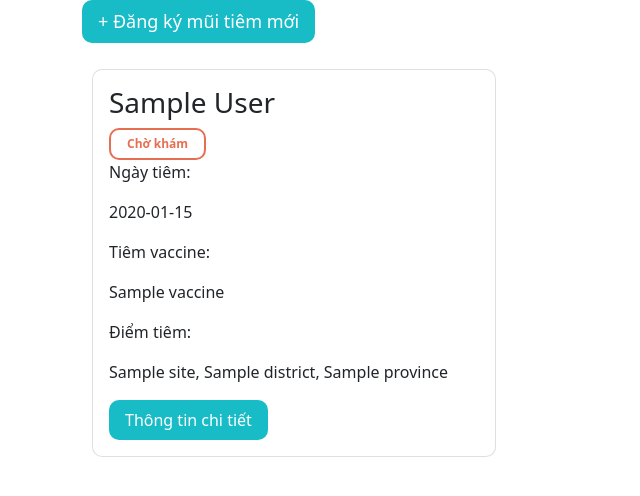
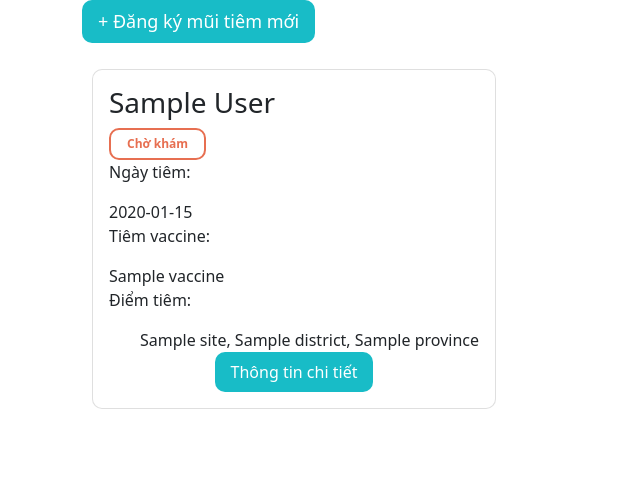
Before and after one commit to censodev/aptech_prj600, a PHP site: page / in a window 1280 px wide. Shown: the part 80-576 px from the top of the page, without its empty margins (0-640 px from the left). Run offline with PHP 8.4, Linux system fonts and the light colour scheme; the visitor is signed in with stand-in values (Sample User, id 1); tables that the repository leaves empty hold one stand-in row (values such as "Sample post").

Commit message:
fix style

```diff
--- a/src/views/home.view.php
+++ b/src/views/home.view.php
@@ -20,9 +20,9 @@
     <div class="container card-layout py-3">
         <?php foreach ($profiles as $u): ?>
             <div class="card" style="width: 404px; border-radius: 10px; margin: 10px">
-                <div class="card-body">
+                <div class="card-body d-flex flex-column">
                     <h3 class="card-title" id="username"><?php echo $u['full_name'] ?></h3>
-                    <span class="badge px-3 py-2"
+                    <span class="badge px-3 py-2 align-self-start"
                           style="border: 2px solid <?php echo Profile::getColorbyStatus($u['status']) ?>;color:<?php echo Profile::getColorbyStatus($u['status']) ?>;border-radius: 10px;"
                           id="status"><?php echo Profile::status($u['status']) ?></span>
                     <div class="person-infor">
@@ -30,7 +30,7 @@
                             <p>Ngày tiêm:</p>
                         </div>
                         <div class="infor">
-                            <p id="dateOfBirth"><?php echo $u['injection_date'] ?></p>
+                            <p id="dateOfBirth" class="mb-0"><?php echo $u['injection_date'] ?></p>
                         </div>
                     </div>
                     <div class="person-infor">
@@ -38,7 +38,7 @@
                             <p>Tiêm vaccine:</p>
                         </div>
                         <div class="infor">
-                            <p id="typeOfVaccine">
+                            <p id="typeOfVaccine" class="mb-0">
                                 <?php echo $u['vaccine_id']== NULL ?"Chưa chỉ định":$vaccine =(new Vaccine())->findById($u['vaccine_id'])['name']; ?>
                             </p>
                         </div>
@@ -48,7 +48,7 @@
                             <p>Điểm tiêm:</p>
                         </div>
                         <div class="infor">
-                            <p id="injectionAddress">
+                            <p id="injectionAddress" class="text-end mb-0">
                                 <?php
                                 $injectionSites = (new InjectionSite())->findWithJoinByID($u['injection_site_id']);
                                 echo $injectionSites['name'] . ", " . $injectionSites['district_name'] . ", " . $injectionSites['province_name'] ?>
@@ -57,9 +57,9 @@
                     </div>
                     <?php if ($u['status'] == ProfileStatus::COMPLETED): ?>
                         <img src="<?php echo $qr->generate(Helper::url('vaccine-passport?id=' . $u['identity_card']))->getDataUri() ?>"
-                             class="qr-code align-self-center" style="width:100px;height:100px"/>
+                             class="qr-code align-self-center mb-2" style="width:100px;height:100px"/>
                     <?php endif; ?>
-                    <div class="d-flex align-content-end">
+                    <div class="d-flex align-items-end flex-grow-1 justify-content-center">
                         <a href=" <?php echo Helper::url('profile-patient?id=' . $u['id']) ?>"
                            class="btn btn-primary border-0 px-3 py-2"
                            style="border-radius: 10px;background-color: #18bcc7;"
```
